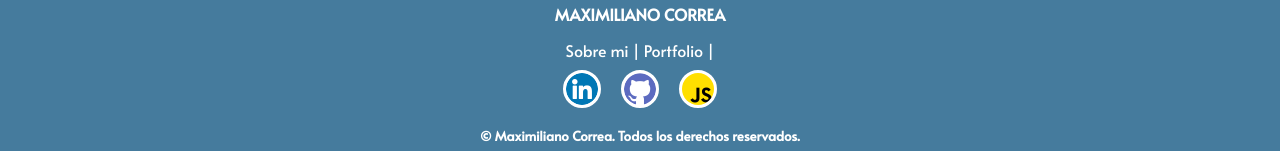
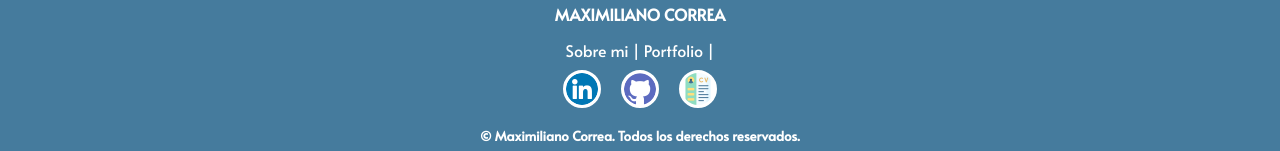
Before and after one commit to Correeee/Portfolio, a website: page index.html in a window 1280 px wide. Shown: the part 3765-3916 px from the top of the page. Drawn offline with nearby package versions, Linux system fonts and the light colour scheme.

Commit message:
footer creado 3

```diff
--- a/index.html
+++ b/index.html
@@ -140,7 +140,7 @@
 
             <a href="https://github.com/Correeee" target="_blank"><img src="./multimedia/iconos/github.png" alt="github" class="footer__iconos"></a>
 
-            <a href="https://github.com/Correeee" target="_blank"><img src="./multimedia/iconos/js.png" alt="javascript" class="footer__iconos"></a>
+            <a href="https://github.com/Correeee" target="_blank"><img src="./multimedia/iconos/cv.png" alt="javascript" class="footer__iconos"></a>
         </div>
         <h5>© Maximiliano Correa. Todos los derechos reservados.</h5>
     </footer>
```
